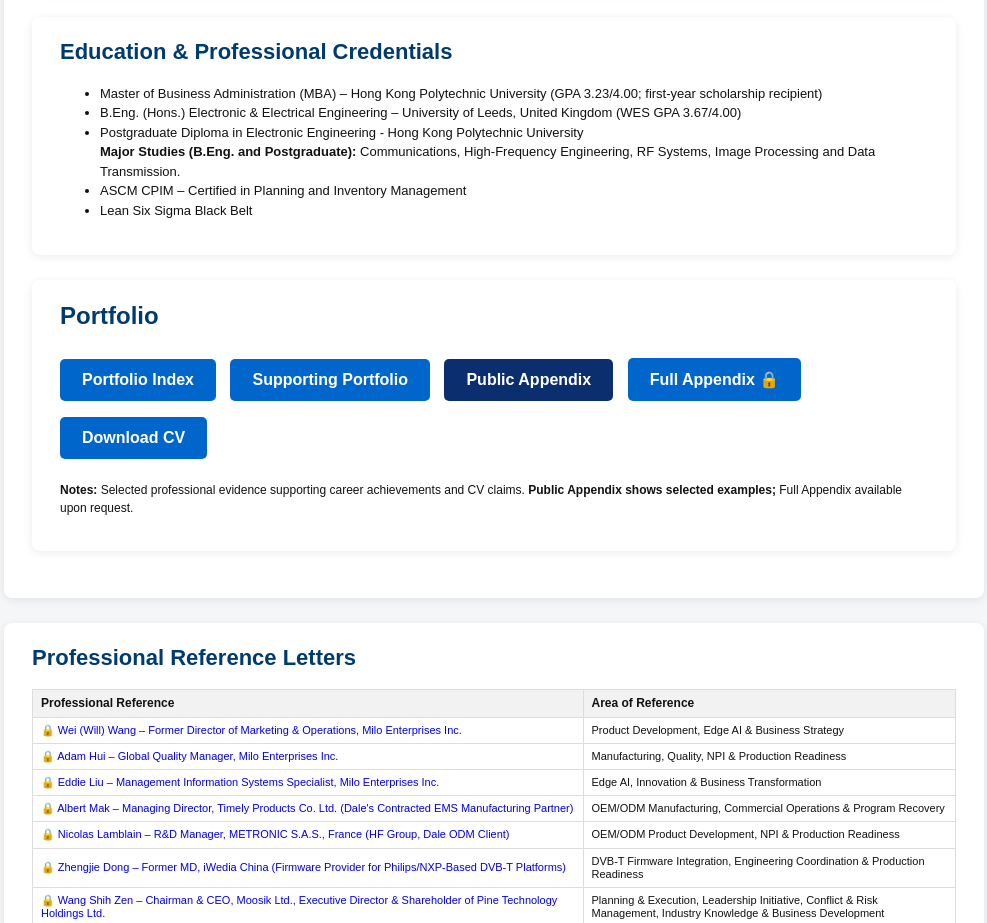
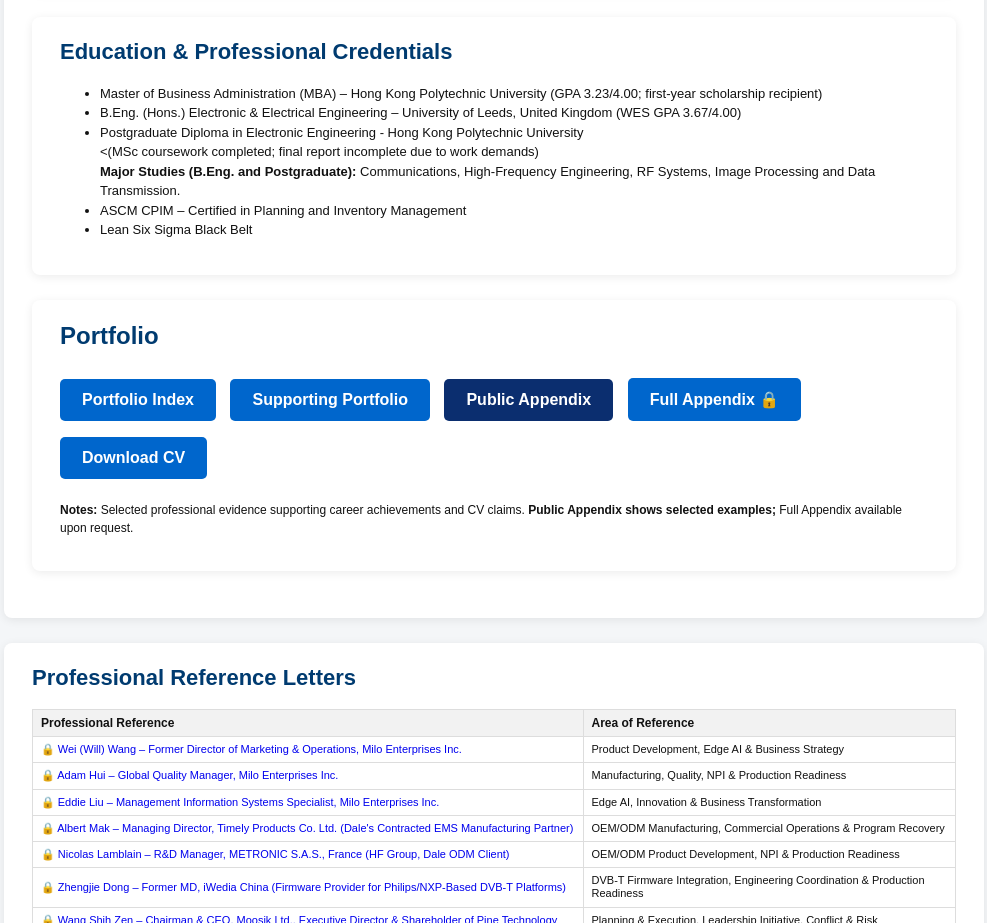
Before and after one commit to francistai/francistai.github.io, a plain HTML site: page index.html in a window 1280 px wide. Shown: the part 2020-2943 px from the top of the page, without its empty margins (146-1133 px from the left). Drawn offline with Linux system fonts and the light colour scheme.

Commit message:
Update index.html

```diff
--- a/index.html
+++ b/index.html
@@ -326,6 +326,7 @@ Cross-Functional Leadership • Product Transition & New Operations Setup • Ne
   <li>Master of Business Administration (MBA) – Hong Kong Polytechnic University (GPA 3.23/4.00; first-year scholarship recipient)</li>
   <li>B.Eng. (Hons.) Electronic &amp; Electrical Engineering – University of Leeds, United Kingdom (WES GPA 3.67/4.00)<br>
 <li>Postgraduate Diploma in Electronic Engineering - Hong Kong Polytechnic University<br>
+<(MSc coursework completed; final report incomplete due to work demands)<br>
 <strong>Major Studies (B.Eng. and Postgraduate):</strong> Communications, High-Frequency Engineering, RF Systems, Image Processing and Data Transmission.</li>
   <li>ASCM CPIM – Certified in Planning and Inventory Management</li>
   <li>Lean Six Sigma Black Belt</li>
```
